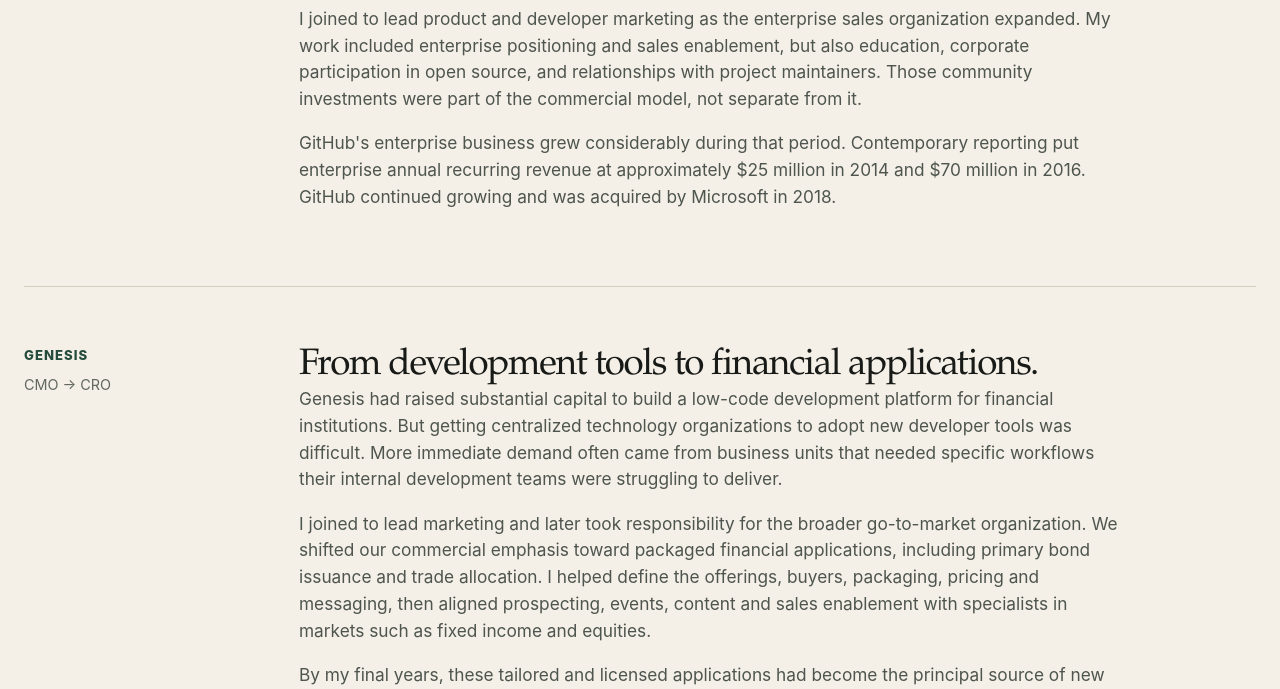
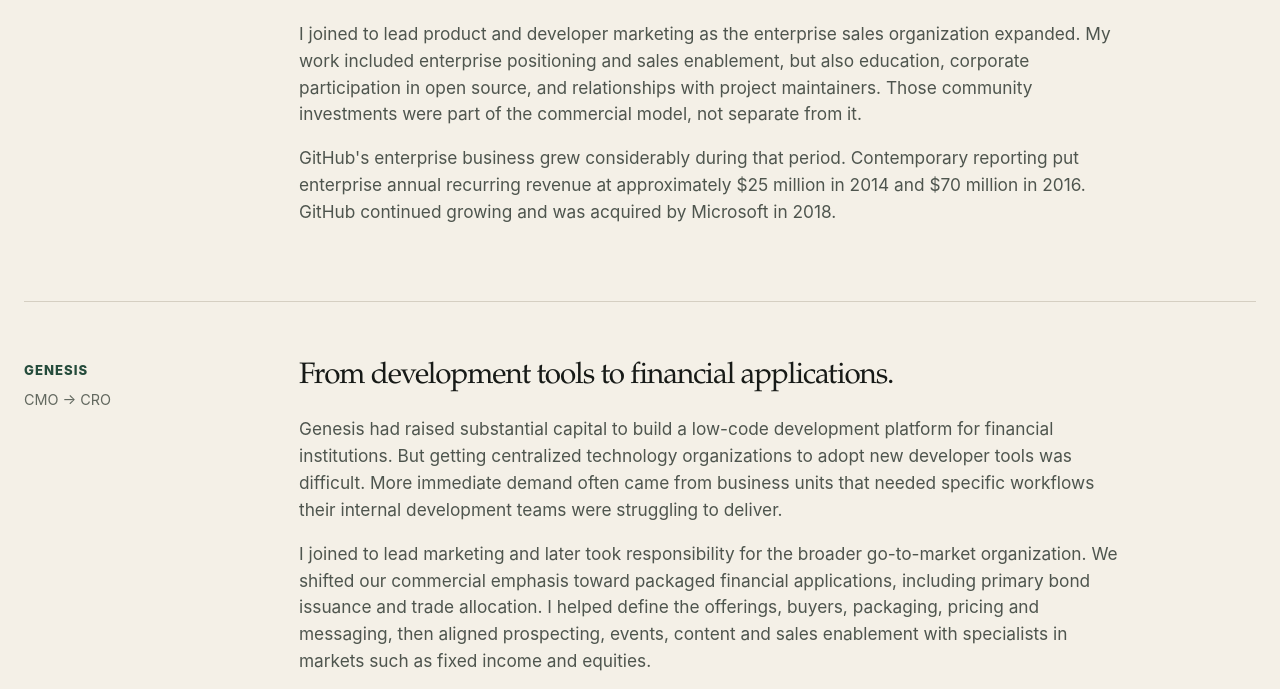
Before and after one commit to jjhonson/designed-scale-site, a plain HTML site: page selected-work.html in a window 1280 px wide. Shown: the part 810-1499 px from the top of the page. Drawn offline with Linux system fonts and the light colour scheme.

Commit message:
Add breathing room below Selected Work headlines

```diff
--- a/style.css
+++ b/style.css
@@ -180,7 +180,7 @@ footer{padding:34px 0 42px}
 .principle span{color:var(--muted);font-size:.92rem}
 .case{padding:58px 0;border-top:1px solid var(--line);display:grid;grid-template-columns:210px 1fr;gap:65px}
 .case:last-child{border-bottom:1px solid var(--line)}
-.case h3{font-size:2.3rem}
+.case h3{font-size:clamp(1.85rem,2.3vw,2.15rem);line-height:1.16;margin-bottom:22px}
 .case .case-body{max-width:820px}
 .case .case-body>p{font-size:1.08rem;color:#4E554E}
 .case dl{display:grid;grid-template-columns:145px 1fr;gap:10px 24px;margin:30px 0 0}
```
